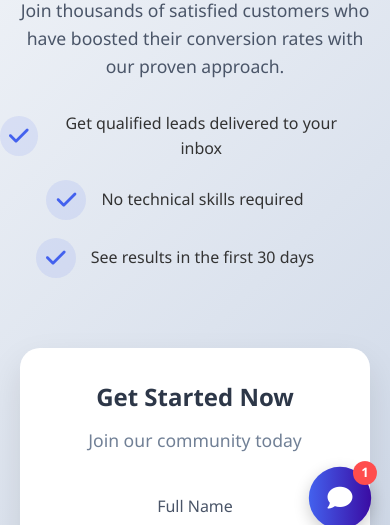
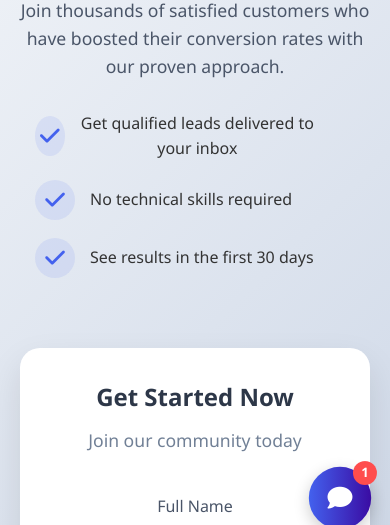
Before and after one commit to bigteslaboy3-creator/lead-form-website, a plain HTML site: page index.html in a window 390 px wide. Shown: the part 296-821 px from the top of the page. Drawn offline with Linux system fonts and the light colour scheme.

Commit message:
Update index.html

```diff
--- a/index.html
+++ b/index.html
@@ -515,7 +515,10 @@
             }
 
             .benefit {
-                justify-content: center;
+                justify-content: flex-start; /* Fixed alignment issue */
+                max-width: 300px;
+                margin-left: auto;
+                margin-right: auto;
             }
 
             .form-container {
@@ -576,6 +579,13 @@
                 width: 300px;
                 height: 400px;
                 right: -30px;
+            }
+
+            .benefit {
+                justify-content: flex-start; /* Fixed alignment issue */
+                max-width: 280px;
+                margin-left: auto;
+                margin-right: auto;
             }
         }
     </style>
@@ -843,6 +853,10 @@
                     // Bot response with delay
                     setTimeout(() => {
                         respondToMessage(message);
+                        // Scroll to bottom after response
+                        setTimeout(() => {
+                            chatbotMessages.scrollTop = chatbotMessages.scrollHeight;
+                        }, 100);
                     }, 1000);
                 }
             }
@@ -970,6 +984,10 @@
                         addUserMessage(reply);
                         setTimeout(() => {
                             respondToMessage(reply);
+                            // Scroll to bottom after response
+                            setTimeout(() => {
+                                chatbotMessages.scrollTop = chatbotMessages.scrollHeight;
+                            }, 100);
                         }, 500);
                     });
                     quickReplies.appendChild(replySpan);
```
